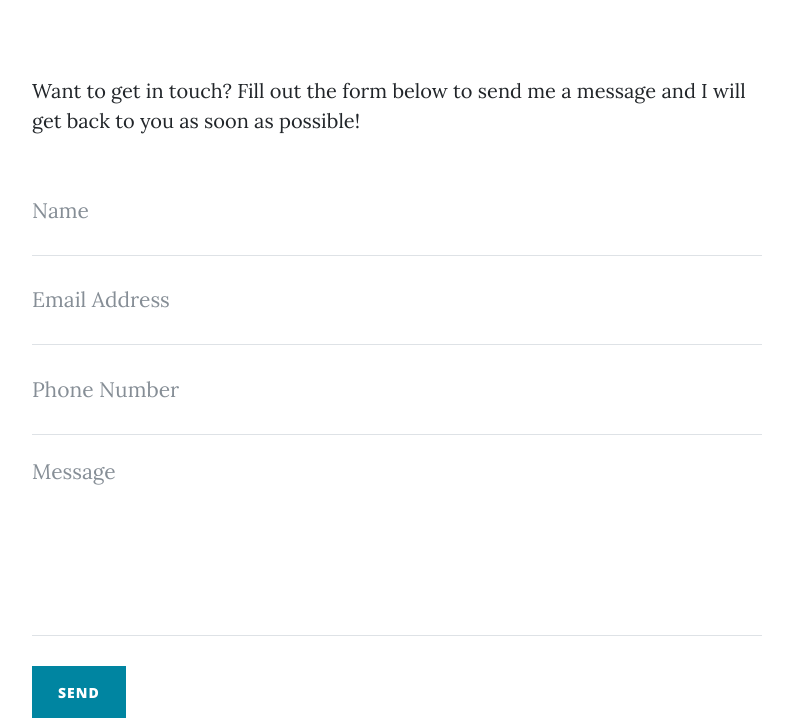
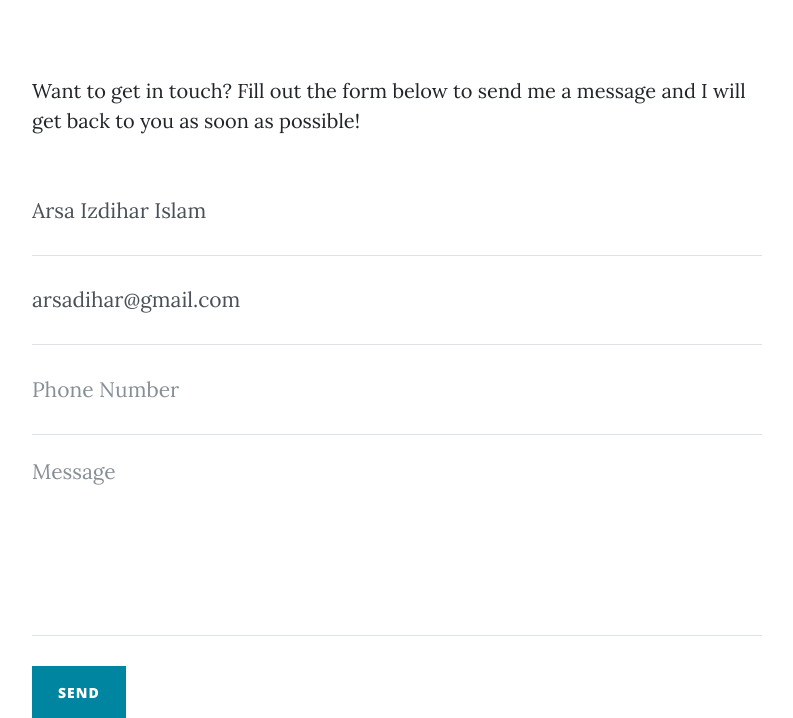
Before and after one commit to arsaizdihar/arsa-blog, a Flask app: page /contact in a window 1280 px wide. Shown: the part 536-1254 px from the top of the page, without its empty margins (243-1036 px from the left). Run offline with Flask 2, Linux system fonts and the light colour scheme; a user stored in the database is signed in; some libraries are stand-ins or nearby versions.

Commit message:
make contact page works

```diff
--- a/main.py
+++ b/main.py
@@ -11,6 +11,7 @@ from flask_gravatar import Gravatar
 from functools import wraps
 import os
 import math
+import smtplib
 
 app = Flask(__name__)
 app.config['SECRET_KEY'] = os.environ.get('SECRET_KEY', "8BYkEfBA6O6donzWlSihBXox7C0sKR6b")
@@ -21,6 +22,9 @@ Bootstrap(app)
 app.config['SQLALCHEMY_DATABASE_URI'] = os.environ.get('DATABASE_URL', "sqlite:///blog.db")
 app.config['SQLALCHEMY_TRACK_MODIFICATIONS'] = False
 db = SQLAlchemy(app)
+
+MY_EMAIL = os.environ.get("EMAIL")
+MY_PASSWORD = os.environ.get("PASSWORD")
 
 login_manager = LoginManager()
 login_manager.init_app(app)
@@ -170,8 +174,23 @@ def about():
     return render_template("about.html", logged_in=current_user.is_authenticated)
 
 
-@app.route("/contact")
+@app.route("/contact", methods=["GET", "POST"])
 def contact():
+    if request.method == "POST":
+        data = request.form
+        name = data["username"]
+        email = data["email"]
+        phone_number = data['phone_number']
+        message = data["message"]
+        with smtplib.SMTP("smtp.gmail.com", 587) as connection:
+            connection.starttls()
+            connection.login(MY_EMAIL, MY_PASSWORD)
+            connection.sendmail(MY_EMAIL, "arsadihar@gmail.com", f"Subject:New Message\n\n"
+                                                                 f"Name: {name}\n"
+                                                                 f"Email: {email}\n"
+                                                                 f"Phone: {phone_number}\n"
+                                                                 f"Message: {message}")
+        return redirect(url_for("contact"))
     return render_template("contact.html", logged_in=current_user.is_authenticated)
 
 
@@ -246,6 +265,7 @@ def delete_comment(post_id):
     db.session.commit()
     return redirect(url_for("show_post", post_id=post_id))
 
+
 if __name__ == "__main__":
     app.run(host='0.0.0.0', port=5000)
     # app.run(debug=True)
--- a/templates/contact.html
+++ b/templates/contact.html
@@ -23,32 +23,41 @@
         <!-- Contact Form - Enter your email address on line 19 of the mail/contact_me.php file to make this form work. -->
         <!-- WARNING: Some web hosts do not allow emails to be sent through forms to common mail hosts like Gmail or Yahoo. It's recommended that you use a private domain email address! -->
         <!-- To use the contact form, your site must be on a live web host with PHP! The form will not work locally! -->
+
+        {% if logged_in %}
+        {% set name = current_user.name %}
+        {% set email = current_user.email %}
+        {% else %}
+        {% set name = "" %}
+        {% set email = "" %}
+        {% endif %}
+
         <form name="sentMessage" id="contactForm" novalidate>
           <div class="control-group">
             <div class="form-group floating-label-form-group controls">
               <label>Name</label>
-              <input type="text" class="form-control" placeholder="Name" id="name" required data-validation-required-message="Please enter your name.">
+              <input name="username" type="text" class="form-control" placeholder="Name" id="name" value="{{ name }}" required data-validation-required-message="Please enter your name.">
               <p class="help-block text-danger"></p>
             </div>
           </div>
           <div class="control-group">
             <div class="form-group floating-label-form-group controls">
               <label>Email Address</label>
-              <input type="email" class="form-control" placeholder="Email Address" id="email" required data-validation-required-message="Please enter your email address.">
+              <input name="email" type="email" class="form-control" placeholder="Email Address" id="email" value="{{ email }}" required data-validation-required-message="Please enter your email address.">
               <p class="help-block text-danger"></p>
             </div>
           </div>
           <div class="control-group">
             <div class="form-group col-xs-12 floating-label-form-group controls">
               <label>Phone Number</label>
-              <input type="tel" class="form-control" placeholder="Phone Number" id="phone" required data-validation-required-message="Please enter your phone number.">
+              <input name="phone_number" type="tel" class="form-control" placeholder="Phone Number" id="phone" required data-validation-required-message="Please enter your phone number.">
               <p class="help-block text-danger"></p>
             </div>
           </div>
           <div class="control-group">
             <div class="form-group floating-label-form-group controls">
               <label>Message</label>
-              <textarea rows="5" class="form-control" placeholder="Message" id="message" required data-validation-required-message="Please enter a message."></textarea>
+              <textarea name="message" rows="5" class="form-control" placeholder="Message" id="message" required data-validation-required-message="Please enter a message."></textarea>
               <p class="help-block text-danger"></p>
             </div>
           </div>
```
